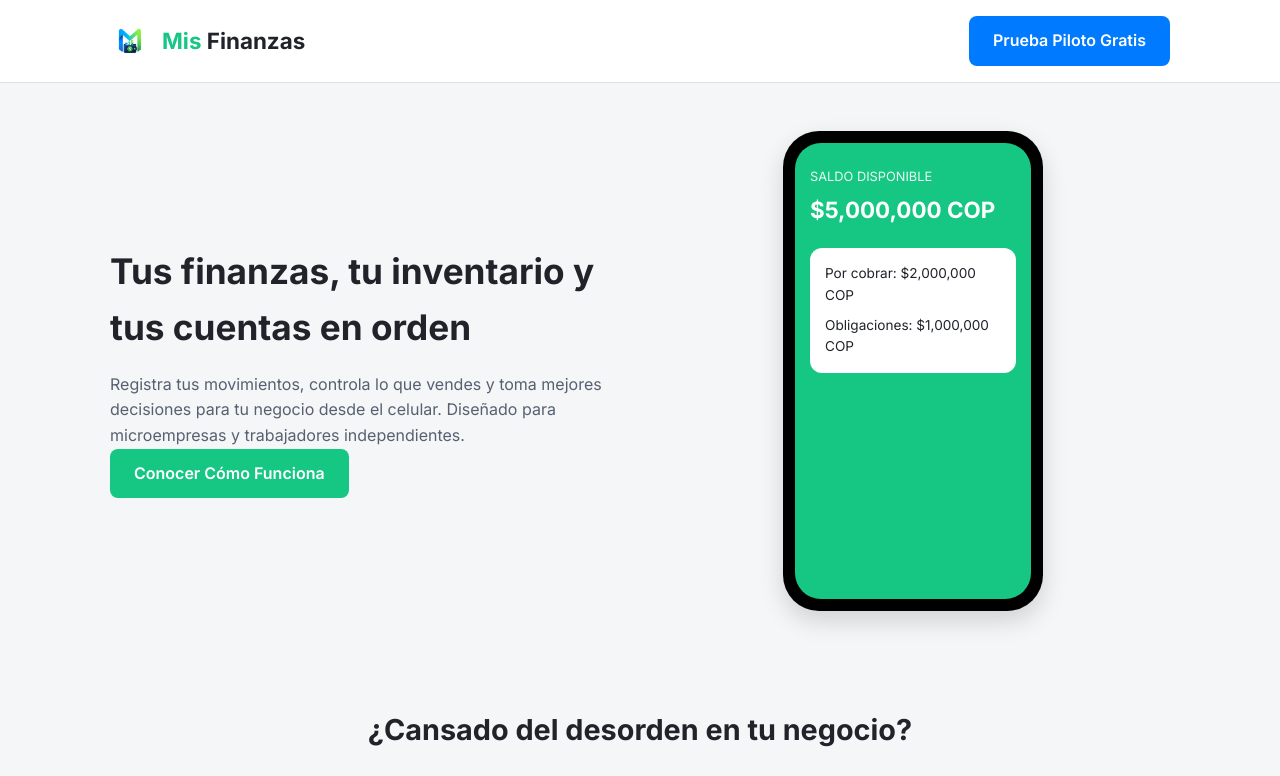
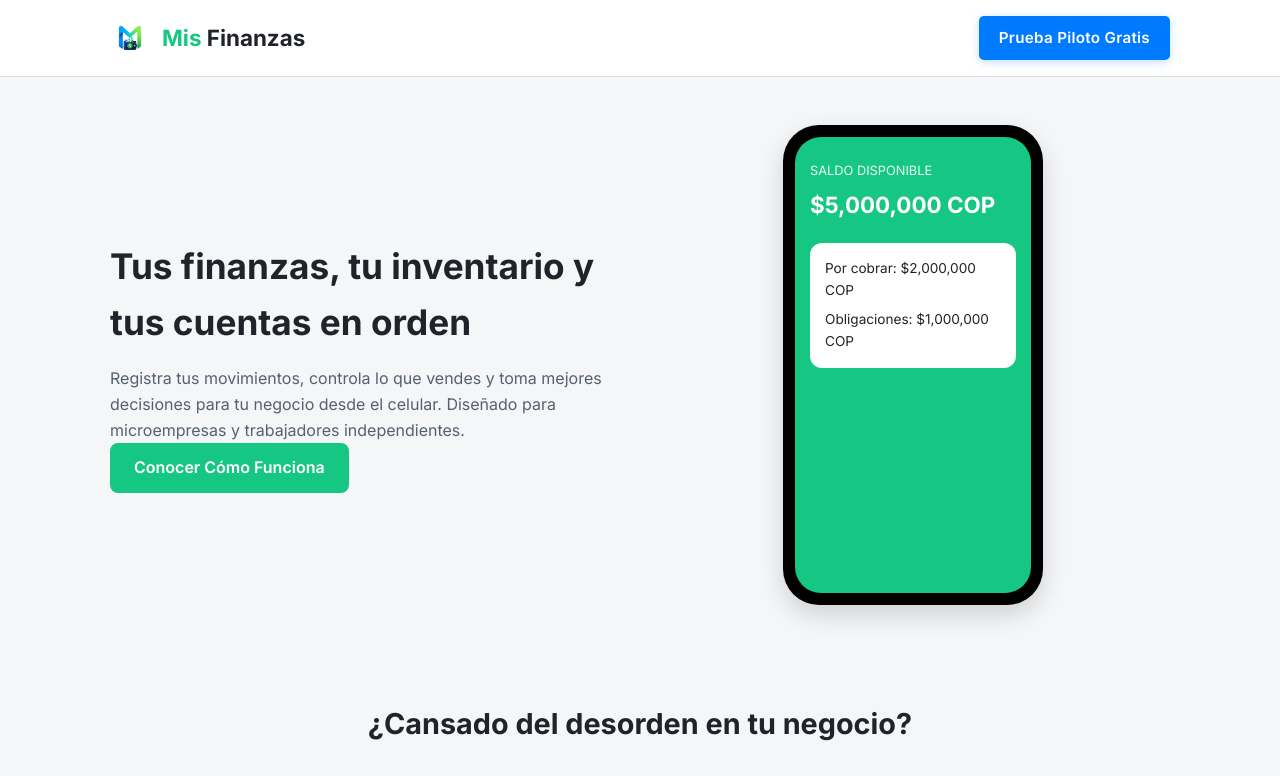
Before and after one commit to Razor086/MisFinanzas, a plain HTML site: page index.html in a window 1280 px wide. Shown: the top 776 px of the page. Drawn offline with Linux system fonts and the light colour scheme.

Commit message:
Se ajusta en pantalla mobile

```diff
--- a/styles.css
+++ b/styles.css
@@ -343,3 +343,28 @@ html {
 section[id] {
   scroll-margin-top: 80px;
 }
+
+/* Botón de la navegación con ajuste móvil optimizado */
+.header .btn-primary {
+  padding: 8px 14px;
+  font-size: 0.85rem;
+  border-radius: 8px; /* Bordes más redondeados y estilizados */
+  white-space: nowrap;
+  letter-spacing: 0.3px;
+  box-shadow: 0 2px 8px rgba(0, 122, 255, 0.25); /* Sombra suave acorde al color del botón */
+  transition: all 0.2s ease;
+}
+
+/* Efecto hover/active */
+.header .btn-primary:active {
+  transform: scale(0.96);
+}
+
+/* Ajustes para pantallas de escritorio (768px o más) */
+@media (min-width: 768px) {
+  .header .btn-primary {
+    padding: 10px 20px;
+    font-size: 0.95rem;
+    border-radius: 5px;
+  }
+}
```
